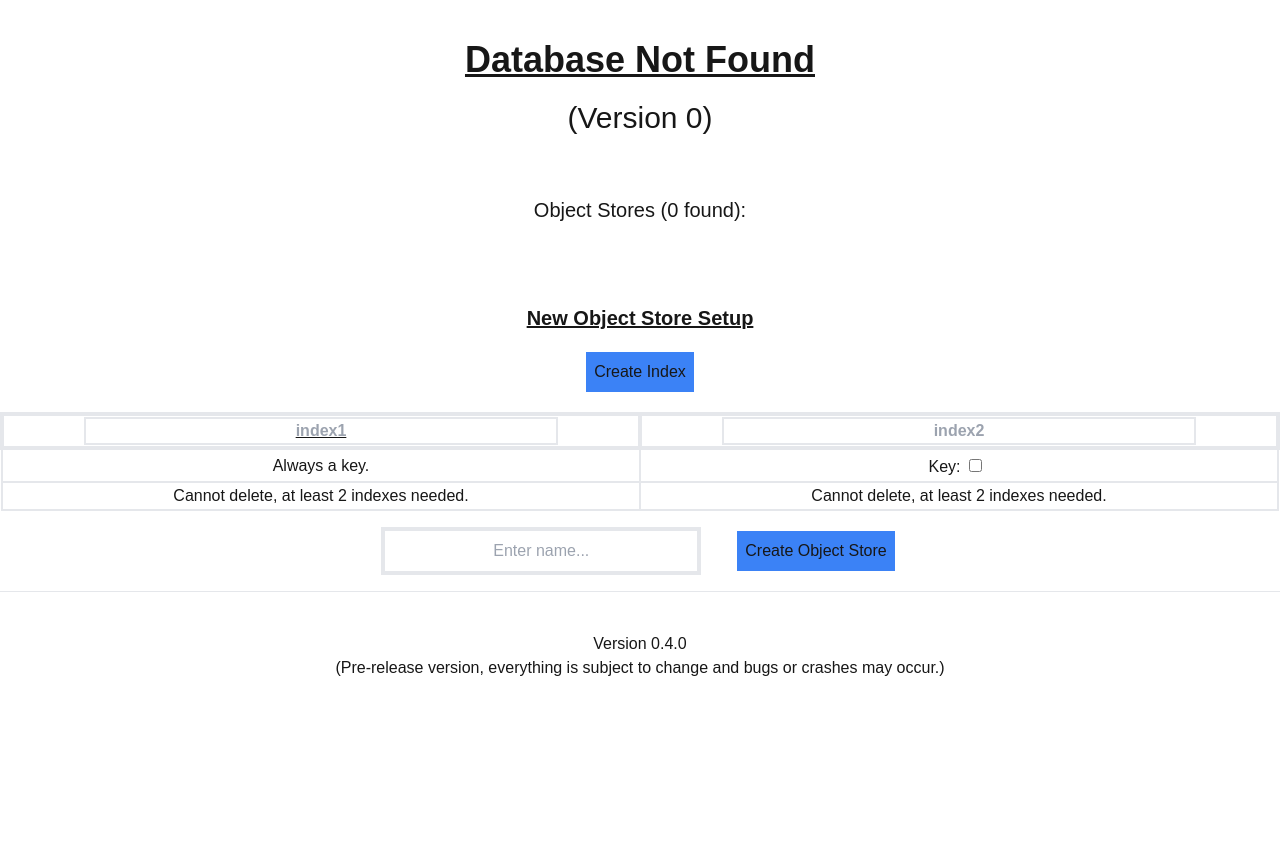
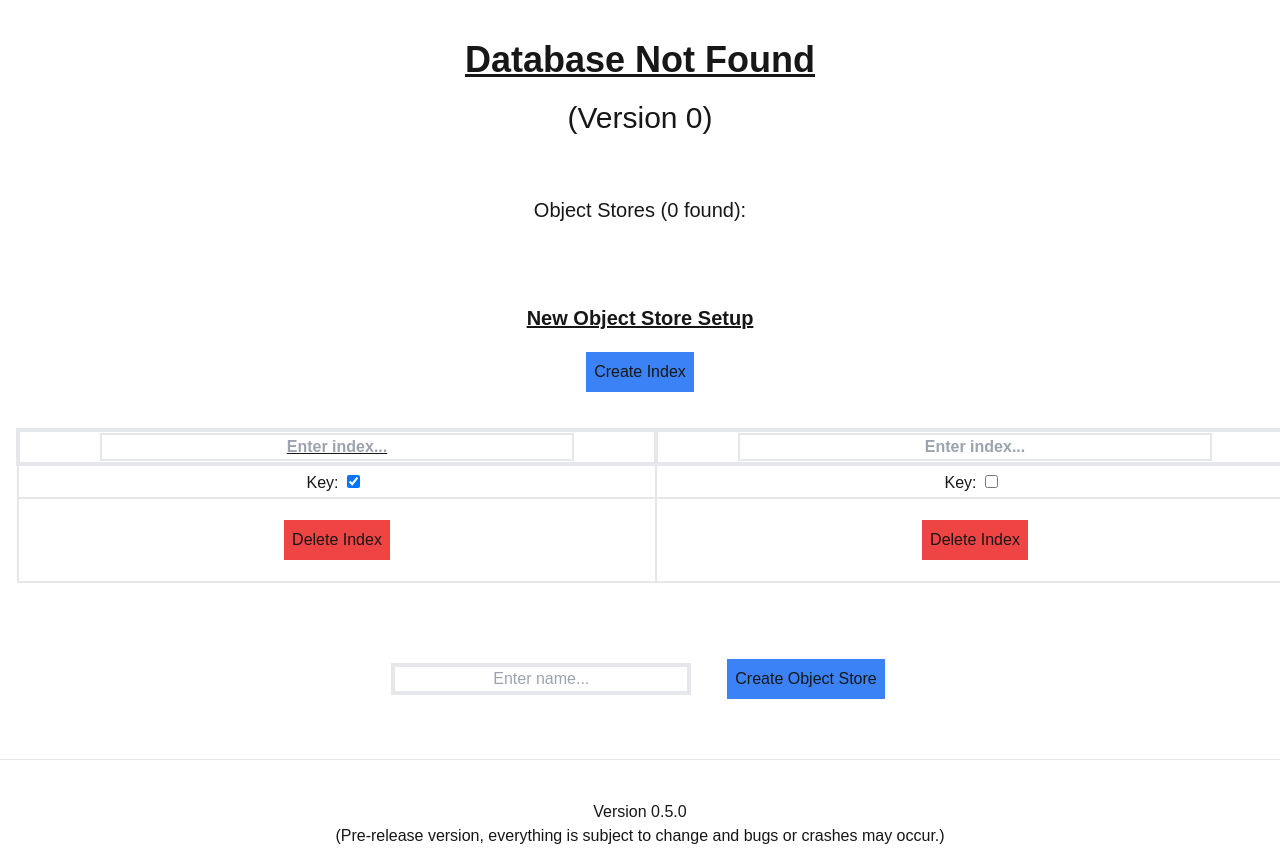
Before and after one commit to ShephardLuke/database-demo, a Next.js app: page /view in a window 1280 px wide. Before the commit the page ends 800 px from the top, so only its background shows below. Built offline with nearby package versions, Linux system fonts and the light colour scheme.

Commit message:
Input validation added to all user input.

```diff
--- /dev/null
+++ b/app/messages/successMessage.tsx
@@ -0,0 +1,5 @@
+export default function SuccessMessage({text, success=true}: {text?: string, success?: boolean}) {
+    return (
+        <p className={success? "text-green-500" : "text-red-500"}>{text}</p>
+    )
+}
--- a/app/page.tsx
+++ b/app/page.tsx
@@ -4,10 +4,12 @@ import { useEffect, useState } from "react";
 import Footer from "./footer/footer";
 import DbLink from "./dbLink";
 import PrimaryButton from "./buttons/primaryButton";
+import SuccessMessage from "./messages/successMessage";
 
 export default function ChooseDatabase() { // Displaying every database allowing the user to view them and choose one or create/delete them
 
     const [databases, setDatabases] = useState<IDBDatabaseInfo[]>([]);
+    const [creationResult, setCreationResult] = useState<{success: boolean, text: string}>();
 
     const databaseSelect = databases.map(database => <DbLink key={database.name} database={database} deleteDatabase={deleteDatabase}></DbLink>)
     useEffect(() => { // Get all databases
@@ -22,14 +24,25 @@ export default function ChooseDatabase() { // Displaying every database allowing
     function newDatabase() { // Create new database
         const typedName = (document.getElementById("inputDatabaseName") as HTMLInputElement).value
         if (typedName.trim().length == 0) {
+            setCreationResult({success: false, text: "Please enter a database name."});
             return;
         }
 
         const name = typedName.trim();
+
+        for (const database of databases) {
+            if (database.name == name) {
+                setCreationResult({success: false, text:"Database with name " + name + " already exists."});
+                return;
+            }
+        }
+
         const request = window.indexedDB.open(name);
+
         request.onerror = () => {
+            setCreationResult({success: false, text: "Failed to create database " + name + "."});
+        }
 
-        }
         request.onsuccess = () => {
             request.result.close()
 
@@ -39,6 +52,7 @@ export default function ChooseDatabase() { // Displaying every database allowing
             }
 
             getDatabases();
+            setCreationResult({success: true, text:"Database " + name + " created."});
         }
     }
 
@@ -49,14 +63,18 @@ export default function ChooseDatabase() { // Displaying every database allowing
 
         const DBDeleteRequest = window.indexedDB.deleteDatabase(database.name);
 
-        DBDeleteRequest.onerror = (event) => {
-            console.error(event)
+        DBDeleteRequest.onerror = () => {
+            setCreationResult({success: false, text: "Failed to delete database " + database.name + "."});
         }
 
         DBDeleteRequest.onsuccess = () => {
             const newDatabases = [... databases];
             newDatabases.splice(newDatabases.indexOf(database), 1)
             setDatabases(newDatabases)
+
+            if (creationResult != undefined) {
+                setCreationResult(undefined);
+            }
         }
     }
 
@@ -79,7 +97,8 @@ export default function ChooseDatabase() { // Displaying every database allowing
                         {databaseSelect}
                     </tbody>
                 </table>
-                <div key={new Date().getTime()} className="text-center">
+                <div key={new Date().getTime()} className="p-10 text-center">
+                    <SuccessMessage success={creationResult?.success} text={creationResult?.text}/>
                     <input className="text-center m-2 border-4 w-1/4" id="inputDatabaseName" placeholder="Enter Name..." />
                     <PrimaryButton text="Create Database" clicked={newDatabase}></PrimaryButton>
                 </div>
--- a/app/view/databaseDisplay.tsx
+++ b/app/view/databaseDisplay.tsx
@@ -6,7 +6,7 @@ import { useSearchParams } from "next/navigation";
 import { useEffect, useState } from "react";
 import ObjectStore from "./objectStore/objectStoreDisplay";
 import ObjectStoreCreation from "./objectStore/objectStoreCreation";
-import { DBIndex } from "./DBIndex";
+import { DBIndex } from "./dbIndex";
 
 export default function DatabaseDisplay() {
     const searchParams = useSearchParams();
@@ -117,7 +117,9 @@ export default function DatabaseDisplay() {
         const request = window.indexedDB.open(databaseName, newVersion);
 
         request.onsuccess = () => {
-            setDatabaseVersion(request.result.version)
+            if (request.result.version != databaseVersion) {
+                setDatabaseVersion(request.result.version)
+            }
             request.result.close()
         }
 
@@ -129,7 +131,7 @@ export default function DatabaseDisplay() {
         return request
     }
 
-    function newObjectStore(name:string, indexes: DBIndex[]) { // Adds object store to database
+    function newObjectStore(name:string, indexes: DBIndex[], result: (success: boolean, message: string) => void) { // Adds object store to database
 
         if (!foundDatabase) {
             console.log("no database")
@@ -138,7 +140,6 @@ export default function DatabaseDisplay() {
 
         const request = openDatabase()
 
-
         request.onupgradeneeded = () => {
             const newdb = request.result
 
@@ -146,6 +147,11 @@ export default function DatabaseDisplay() {
             const nonKeys = [];
 
             for (const index of indexes) {
+                const match = index.name.match("[A-Za-z][A-Za-z0-9]*");
+                if(!match || match[0] != index.name) {
+                    result(false, "Name for index " + index.name + " is invalid. Indexes must start with a letter and can only contain letters and numbers.");
+                    return;
+                }
                 if (index.isKey) {
                     keys.push(index.name);
                 } else {
@@ -153,13 +159,18 @@ export default function DatabaseDisplay() {
                 }
             }
 
+
+
             const objectStore = newdb.createObjectStore(name, { keyPath: keys.length == 1 ? keys[0] : keys})
 
             for (const index of nonKeys) {
                 objectStore.createIndex(index.name, index.name, {unique: false})
             }
 
+            result(true, "Object store " + name + " created.")
+
         }
+
     }
 
     return (
@@ -169,7 +180,7 @@ export default function DatabaseDisplay() {
                 <p className="text-3xl p-5">(Version {databaseVersion})</p>
             </div>
             <p className="text-xl pb-20">Object Stores ({objectStores.length} found):</p>
-            {<ObjectStoreCreation key={new Date().getTime()} newObjectStore={newObjectStore}/>}
+            {<ObjectStoreCreation newObjectStore={newObjectStore}/>}
             {objectStores}
         </>
     )
--- a/app/view/objectStore/objectStoreCreation.tsx
+++ b/app/view/objectStore/objectStoreCreation.tsx
@@ -3,20 +3,24 @@ import PrimaryButton from "../../buttons/primaryButton";
 import DatabaseIndex from "../table/databaseIndex";
 import DatabaseInput from "../input/databaseInput";
 import DeleteButton from "../../buttons/deleteButton";
-import { DBIndex } from "../DBIndex";
+import { DBIndex } from "../dbIndex";
+import SuccessMessage from "@/app/messages/successMessage";
 
-export default function ObjectStoreCreation({newObjectStore}: {newObjectStore: (name: string, indexes: DBIndex[]) => void}) { // User interface for creating new object stores
+export default function ObjectStoreCreation({newObjectStore}: {newObjectStore: (name: string, indexes: DBIndex[], result: (success: boolean, message: string) => void) => void}) { // User interface for creating new object stores
 
-    const [indexes, setIndexes] = useState<DBIndex[]>([new DBIndex(0, undefined, true), new DBIndex(1)]);
-    const [idPointer, setIdPointer] = useState<number>(2);
+    const [idPointer, setIdPointer] = useState<number>(0);
+    const [indexes, setIndexes] = useState<DBIndex[]>(getDefaultIndexes);
+    const [creationMessage, setCreationMessage] = useState<{success: boolean, text: string}>();
 
-    let indexCounter = -1
-    const indexRows = indexes.map(index => {indexCounter += 1; return <DatabaseIndex key={index.id} text={<DatabaseInput underline={index.isKey} id={"name" + index.id} placeholder={"index" + (indexCounter + 1)}/>}/>})
-    indexCounter = -1;
-    const keyCheckboxes = indexes.map(index => <td className="border-2" key={index.id}><label htmlFor={"isKey" + index.id}>Key:</label><input type="checkbox" className="m-2" id={"isKey" + index.id} onClick={(event) => changeKey(index, event)}/></td>)
-    const deleteButtons = indexes.map(index => {indexCounter += 1; if (indexCounter < 2) {return <td className="border-2" key={index.id}>Cannot delete, at least 2 indexes needed.</td>}; return <td className="border-2" key={index.id}><DeleteButton text="Delete Index" clicked={() => {deleteIndex(index)}}/></td>})
+    const indexRows = indexes.map(index => {return <DatabaseIndex key={index.id} text={<DatabaseInput underline={index.isKey} id={"name" + index.id} placeholder={"Enter index..."}/>}/>})
 
-    keyCheckboxes[0] = <td className="border-2" key={0}>Always a key.</td>
+    const keyCheckboxes = indexes.map(index => <td className="border-2" key={index.id}><label htmlFor={"isKey" + index.id}>Key:</label><input type="checkbox" defaultChecked={index.isKey} className="m-2" id={"isKey" + index.id} onClick={(event) => changeKey(index, event)}/></td>)
+    const deleteButtons = indexes.map(index => {return <td className="border-2" key={index.id}><DeleteButton text="Delete Index" clicked={() => {deleteIndex(index)}}/></td>})
+
+    function getDefaultIndexes() {
+        setIdPointer(idPointer + 2);
+        return [new DBIndex(idPointer, "", true), new DBIndex(idPointer + 1, "", false)];
+    }
 
     function newIndex() { // Creates a new index and adds to array
         const newInputs = [...indexes];
@@ -28,13 +32,25 @@ export default function ObjectStoreCreation({newObjectStore}: {newObjectStore: (
         newInputs.push(new DBIndex(idPointer))
         setIdPointer(idPointer + 1);
         setIndexes(newInputs)
+
+        if (creationMessage != undefined) {
+            setCreationMessage(undefined);
+        }
     }
 
     function deleteIndex(index: DBIndex) { // Removes the specified index from the array
+        if (indexes.length <= 2) {
+            setCreationMessage({success: false, text: "Object stores must have at least 2 indexes."});
+            return;
+        }
         const i = indexes.indexOf(index)
         const newIndexes = [... indexes];
         newIndexes.splice(i, 1)
         setIndexes(newIndexes);
+
+        if (creationMessage != undefined) {
+            setCreationMessage(undefined);
+        }
     }
 
     function changeKey(index: DBIndex, event: MouseEvent) { // When a user toggles the key checkbox on an index, this updates the DBIndex object
@@ -46,13 +62,51 @@ export default function ObjectStoreCreation({newObjectStore}: {newObjectStore: (
     }
 
     function exportIndexes() { // Adds index names and calls parent method to create the new object store
+
+        const nameInput = document.getElementById("objectStoreName") as HTMLInputElement
+
+        if (nameInput.value.trim() == "") {
+            setCreationMessage({success: false, text: "Please enter a valid object store name."})
+            return;
+        }
+
+        let keys = 0;
+        const pastNames: string[] = [];
+
         for (const index of indexes) {
             const element = document.getElementById("name" + index.id) as HTMLInputElement;
-            index.name = element.value;
+            if (element.value.trim() == "") {
+                setCreationMessage({success: false, text: "Please enter a name for all of the indexes."})
+                return;
+            }
+
+            index.name = element.value.trim();
+            if(pastNames.includes(index.name)) {
+                setCreationMessage({success: false, text: "Please enter a different name for all of the indexes."})
+                return;
+            }
+
+            pastNames.push(index.name);
+            if (index.isKey) {
+                keys += 1;
+            }
         }
 
-        const nameInput = document.getElementById("objectStoreName") as HTMLInputElement
-        newObjectStore(nameInput.value, indexes);
+        if (keys == 0) {
+            setCreationMessage({success: false, text: "Object stores must have at least one key."})
+            return;
+        }
+
+        newObjectStore(nameInput.value, indexes, dbResult);
+    }
+
+    function dbResult(success: boolean, message: string) {
+        if (success) {
+            setIndexes(getDefaultIndexes);
+            (document.getElementById("objectStoreName") as HTMLInputElement).value = "";
+        }
+
+        setCreationMessage({success: success, text: message});
     }
 
 
@@ -61,7 +115,7 @@ export default function ObjectStoreCreation({newObjectStore}: {newObjectStore: (
         <>
             <p className="text-xl font-bold underline">New Object Store Setup</p>
             <PrimaryButton text="Create Index" clicked={newIndex}/>
-            <table className="table-fixed w-full">
+            <table className="m-4 table-fixed w-full">
                 <thead>
                     <tr>
                         {indexRows}
@@ -76,7 +130,8 @@ export default function ObjectStoreCreation({newObjectStore}: {newObjectStore: (
                     </tr>
                 </tbody>
             </table>
-            <div className="flex justify-center">
+            <div className="p-10">
+                <SuccessMessage success={creationMessage?.success} text={creationMessage?.text}/>
                 <input className="text-center m-4 border-4 w-1/4" placeholder="Enter name..." id="objectStoreName" type="text" />
                 <PrimaryButton text="Create Object Store" clicked={() => {exportIndexes()}}/>
             </div>
--- a/app/view/objectStore/objectStoreDisplay.tsx
+++ b/app/view/objectStore/objectStoreDisplay.tsx
@@ -5,19 +5,21 @@ import Record from "./record/record";
 import PrimaryButton from "../../buttons/primaryButton";
 import DeleteButton from "../../buttons/deleteButton";
 import DatabaseInput from "../input/databaseInput";
+import SuccessMessage from "@/app/messages/successMessage";
 
 export default function ObjectStoreDisplay({idbRequest, deleteObjectStore}: {idbRequest: IDBRequest<{[key: string]: string}[]>, deleteObjectStore: (name: string) => void}) { // Deleting itself requires parent to give method as parent needs to delete this from array etc
 
     const [keys, setKeys] = useState<string[]>([]);
     const [indexes, setIndexes] = useState<string[]>([]);
     const [data, setData] = useState<{[key: string]: string}[]>([]);
+    const [creationMessage, setCreationMessage] = useState<{success: boolean, text: string}>()
 
     const indexOrder = [... keys, ...indexes]; // Eventually can possibly be rearranged by the user to whatever they pick
 
     const headings = indexOrder.map(index => <th key={indexOrder.indexOf(index)} className={"border-solid border-4" + (keys.includes(index) ? " underline" : "")}>{index}</th>)
     headings.push(<th key={"-1"} className="border-solid border-4">Option</th>)
 
-    const recordRows = data.map(record => <Record key={"record"+(record as {[key: string]: string})[keys[0]]} deleteRecord={deleteRecord} indexOrder={indexOrder} data={record}/>) // bug if record has 2 indexes same data (will cause same keys)#=
+    const recordRows = data.map(record => <Record key={Object.values(record).toString()} deleteRecord={deleteRecord} indexOrder={indexOrder} data={record}/>) // bug if record has 2 indexes same data (will cause same keys)#=
 
     const inputs = []; // Add inputs for adding a new record
     for (const index of indexOrder) {
@@ -80,8 +82,17 @@ export default function ObjectStoreDisplay({idbRequest, deleteObjectStore}: {idb
                 setData([...data, newData])
             }
 
+            transaction.onerror = (event) => {
+                if ((event.target as IDBRequest).error?.name == "ConstraintError") {
+                    setCreationMessage({success: false, text: ("A record already exists with the same " + (keys.length > 1? "keys." : "key."))})
+                } else {
+                    setCreationMessage({success: false, text: "Record creation failed."})
+                }
+            }
+
             transaction.oncomplete = () => {
                 db.close()
+                setCreationMessage({success: true, text: "Record created."})
             }
         }
 
@@ -116,6 +127,10 @@ export default function ObjectStoreDisplay({idbRequest, deleteObjectStore}: {idb
                 setData(newData)
             }
         }
+
+        if (creationMessage != undefined) {
+            setCreationMessage(undefined);
+        }
     }
 
     return (
@@ -124,7 +139,7 @@ export default function ObjectStoreDisplay({idbRequest, deleteObjectStore}: {idb
             <div className="flex justify-center">
                 <DeleteButton classAdd="flex-1 max-w-40" text="Delete Object Store" clicked={() => deleteObjectStore((idbRequest.source as IDBObjectStore).name)}/>
             </div>
-            <div className="flex">
+            <div className="m-4 flex">
                 <table className="table-fixed w-full">
                     <thead className="h-2">
                         <tr>
@@ -136,6 +151,7 @@ export default function ObjectStoreDisplay({idbRequest, deleteObjectStore}: {idb
                     </tbody>
                 </table>
             </div>
+            <SuccessMessage success={creationMessage?.success} text={creationMessage?.text}/>
         </div>
     )
 }
--- a/package.json
+++ b/package.json
@@ -1,6 +1,6 @@
 {
   "name": "database-demo",
-  "version": "0.4.0",
+  "version": "0.5.0",
   "private": true,
   "scripts": {
     "dev": "next dev",
@@ -23,8 +23,8 @@
     "eslint": "^8",
     "eslint-config-next": "15.0.3"
   },
-  "description": "This is a [Next.js](https://nextjs.org) project bootstrapped with [`create-next-app`](https://nextjs.org/docs/app/api-reference/cli/create-next-app).",
+  "description": "A demonstration of databases in the browser window using the IndexxedDB API. Databases can be created, which hold object stores where records can be added. These databases are then kept in the browser's persistent storage so the databases can be saved between sessions.",
   "main": "index.js",
-  "author": "",
+  "author": "Luke Christopher Shephard",
   "license": "MIT"
 }
```
